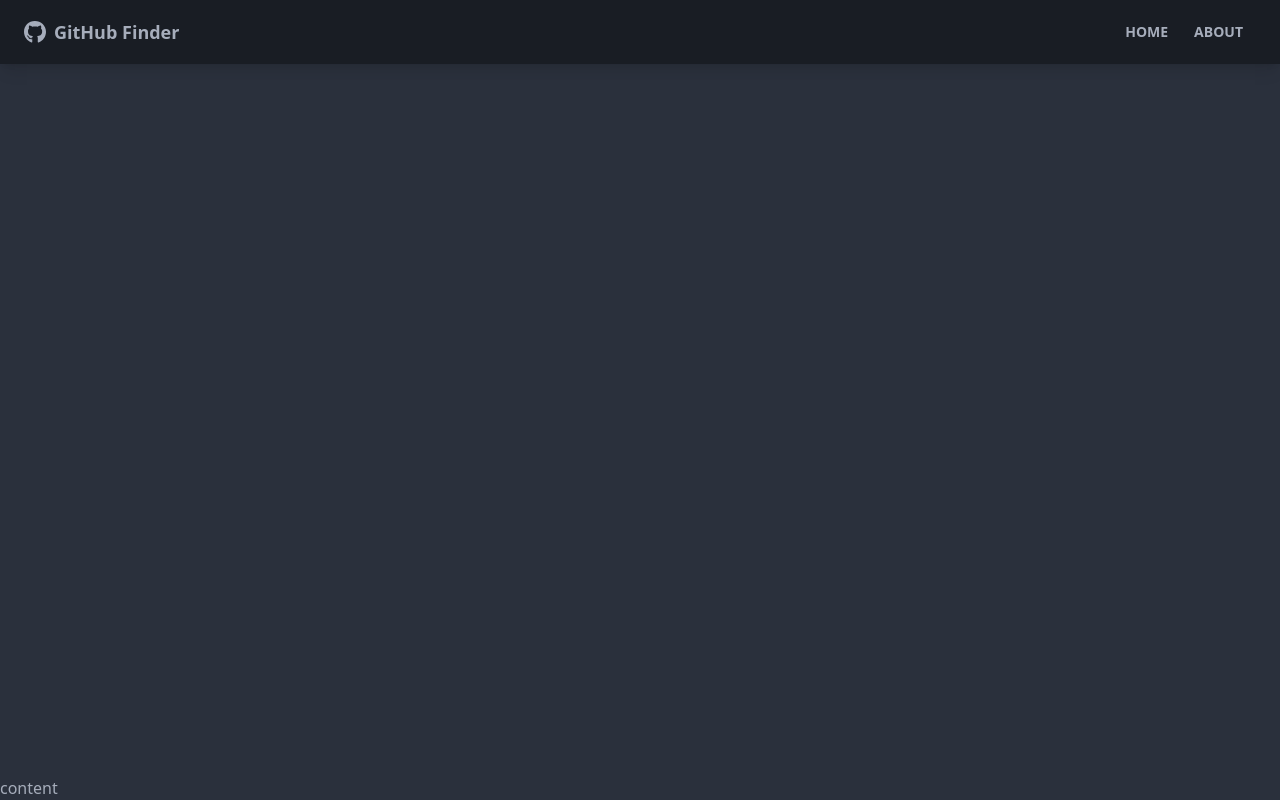
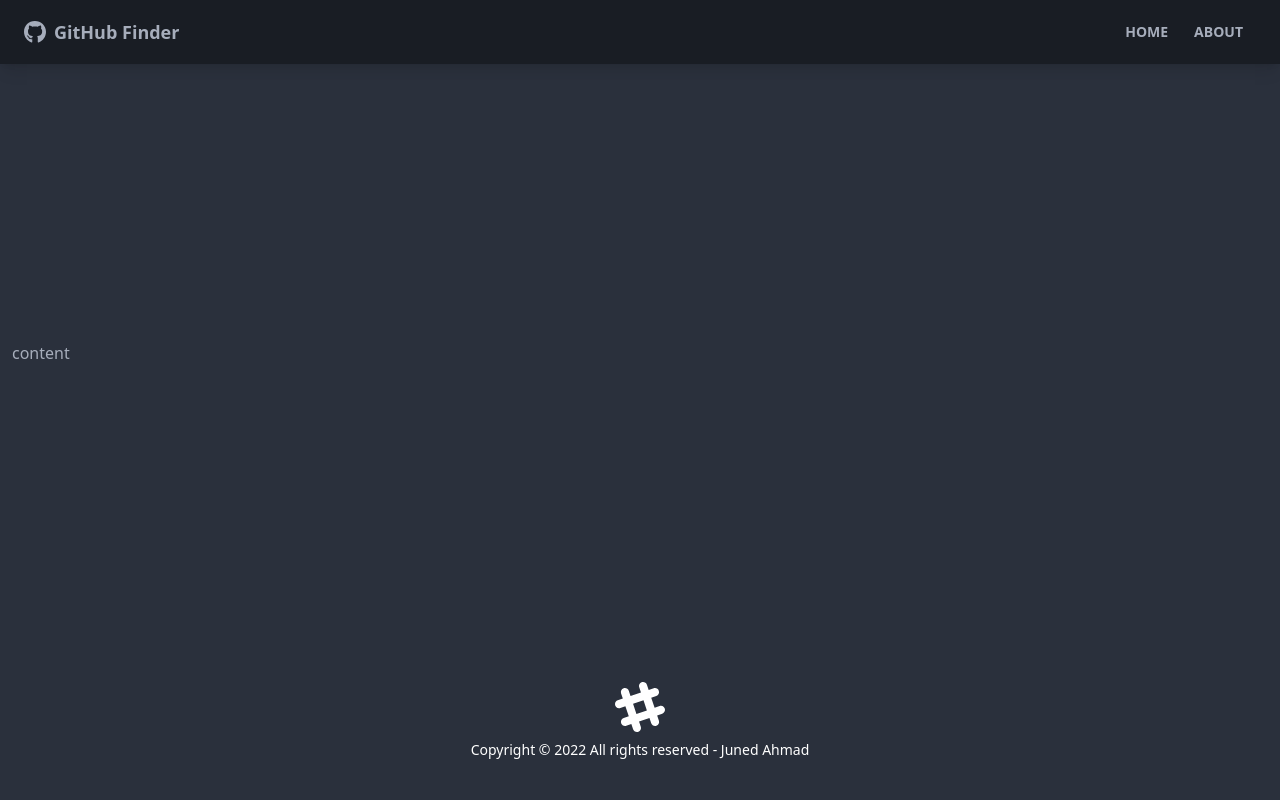
Before and after one commit to heyyjunaid/github-finder-react, a React (Create React App) app: page / in a window 1280 px wide. Built offline with nearby package versions, Linux system fonts and the light colour scheme; the HTML template or start-up script is replaced by a standard one.

Commit message:
footer added

```diff
--- a/src/App.js
+++ b/src/App.js
@@ -1,11 +1,13 @@
 import { Routes, Route } from 'react-router-dom';
+import Footer from './components/layout/Footer';
 import Navbar from './components/layout/Navbar';
 function App() {
   return (
     <div>
       <div className="flex flex-col justify-between h-screen">
         <Navbar />
-        <main>content</main>
+        <main className="container px-3 mx-auto pb-12">content</main>
+        <Footer />
       </div>
     </div>
   );
--- /dev/null
+++ b/src/components/layout/Footer.js
@@ -0,0 +1,26 @@
+import React from 'react';
+
+const Footer = () => {
+  const footerYear = new Date().getFullYear();
+  return (
+    <footer className="footer p-10 bg-grey-700 text-primary-content footer-center">
+      <div>
+        {' '}
+        <svg
+          width="50"
+          height="50"
+          viewBox="0 0 24 24"
+          xmlns="http://www.w3.org/2000/svg"
+          fillRule="evenodd"
+          clipRule="evenodd"
+          className="inline-block fill-current"
+        >
+          <path d="M22.672 15.226l-2.432.811.841 2.515c.33 1.019-.209 2.127-1.23 2.456-1.15.325-2.148-.321-2.463-1.226l-.84-2.518-5.013 1.677.84 2.517c.391 1.203-.434 2.542-1.831 2.542-.88 0-1.601-.564-1.86-1.314l-.842-2.516-2.431.809c-1.135.328-2.145-.317-2.463-1.229-.329-1.018.211-2.127 1.231-2.456l2.432-.809-1.621-4.823-2.432.808c-1.355.384-2.558-.59-2.558-1.839 0-.817.509-1.582 1.327-1.846l2.433-.809-.842-2.515c-.33-1.02.211-2.129 1.232-2.458 1.02-.329 2.13.209 2.461 1.229l.842 2.515 5.011-1.677-.839-2.517c-.403-1.238.484-2.553 1.843-2.553.819 0 1.585.509 1.85 1.326l.841 2.517 2.431-.81c1.02-.33 2.131.211 2.461 1.229.332 1.018-.21 2.126-1.23 2.456l-2.433.809 1.622 4.823 2.433-.809c1.242-.401 2.557.484 2.557 1.838 0 .819-.51 1.583-1.328 1.847m-8.992-6.428l-5.01 1.675 1.619 4.828 5.011-1.674-1.62-4.829z"></path>
+        </svg>
+        <p>Copyright &copy; {footerYear} All rights reserved - Juned Ahmad</p>
+      </div>
+    </footer>
+  );
+};
+
+export default Footer;
```
